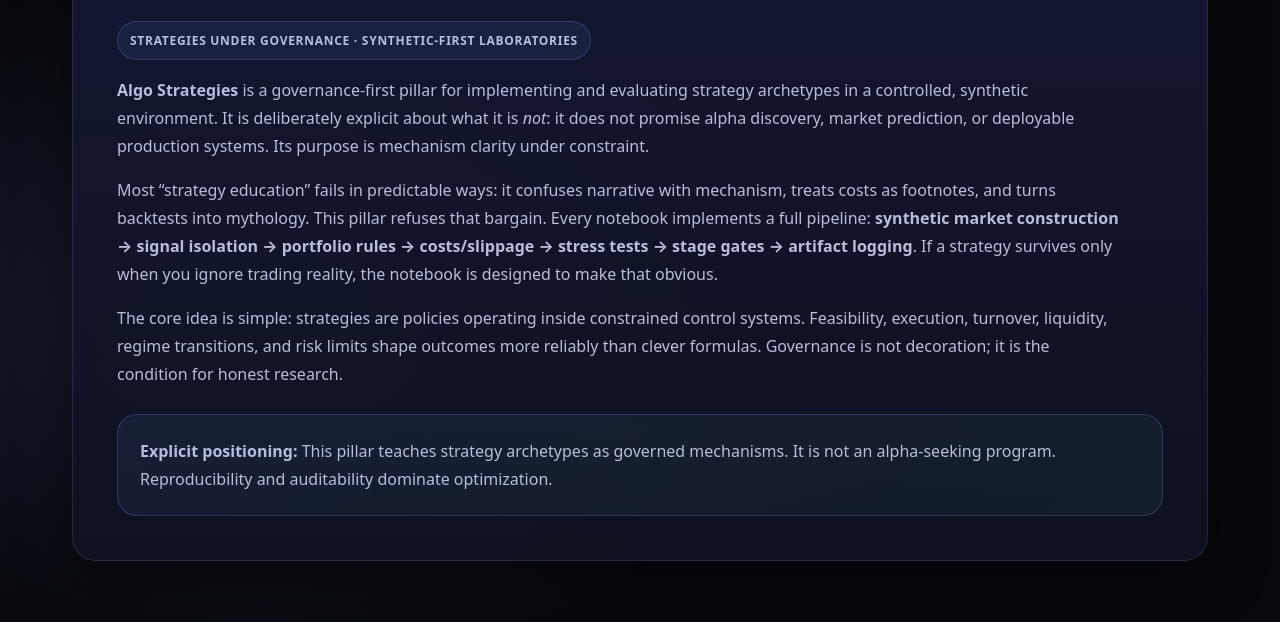
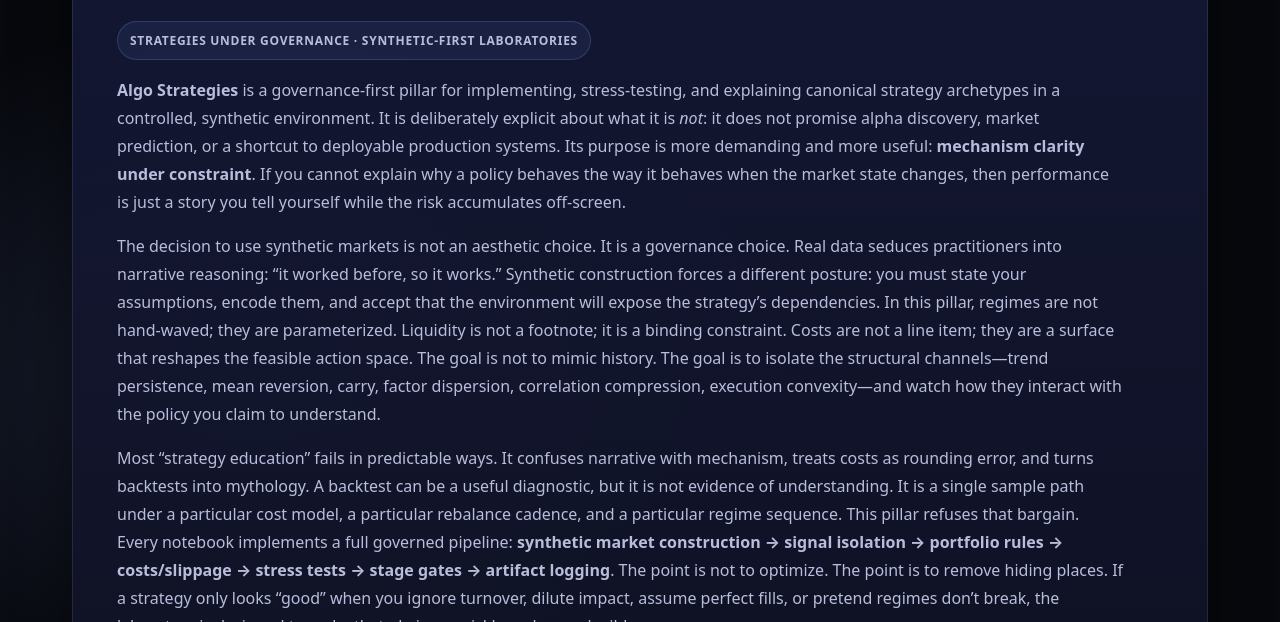
Before and after one commit to alexdibol/algo_strategies, a plain HTML site: page docs/index.html in a window 1280 px wide. Shown: the part 166-788 px from the top of the page. Drawn offline with Linux system fonts and the light colour scheme.

Commit message:
Update index.html

```diff
--- a/docs/index.html
+++ b/docs/index.html
@@ -125,31 +125,56 @@
 <body>
 <main class="container">
 
+
 <!-- INTRODUCTION -->
 <section class="hero">
   <h1>Algo Strategies</h1>
   <div class="pill">Strategies Under Governance · Synthetic-First Laboratories</div>
 
   <p>
-    <strong>Algo Strategies</strong> is a governance-first pillar for implementing and evaluating
-    strategy archetypes in a controlled, synthetic environment.
-    It is deliberately explicit about what it is <em>not</em>:
-    it does not promise alpha discovery, market prediction, or deployable production systems.
-    Its purpose is mechanism clarity under constraint.
+    <strong>Algo Strategies</strong> is a governance-first pillar for implementing, stress-testing, and
+    explaining canonical strategy archetypes in a controlled, synthetic environment. It is deliberately
+    explicit about what it is <em>not</em>: it does not promise alpha discovery, market prediction,
+    or a shortcut to deployable production systems. Its purpose is more demanding and more useful:
+    <strong>mechanism clarity under constraint</strong>. If you cannot explain why a policy behaves the way it
+    behaves when the market state changes, then performance is just a story you tell yourself while the
+    risk accumulates off-screen.
   </p>
 
   <p>
-    Most “strategy education” fails in predictable ways: it confuses narrative with mechanism,
-    treats costs as footnotes, and turns backtests into mythology.
-    This pillar refuses that bargain. Every notebook implements a full pipeline:
+    The decision to use synthetic markets is not an aesthetic choice. It is a governance choice.
+    Real data seduces practitioners into narrative reasoning: “it worked before, so it works.”
+    Synthetic construction forces a different posture: you must state your assumptions, encode them,
+    and accept that the environment will expose the strategy’s dependencies. In this pillar,
+    regimes are not hand-waved; they are parameterized. Liquidity is not a footnote; it is a binding
+    constraint. Costs are not a line item; they are a surface that reshapes the feasible action space.
+    The goal is not to mimic history. The goal is to isolate the structural channels—trend persistence,
+    mean reversion, carry, factor dispersion, correlation compression, execution convexity—and watch
+    how they interact with the policy you claim to understand.
+  </p>
+
+  <p>
+    Most “strategy education” fails in predictable ways. It confuses narrative with mechanism, treats
+    costs as rounding error, and turns backtests into mythology. A backtest can be a useful diagnostic,
+    but it is not evidence of understanding. It is a single sample path under a particular cost model,
+    a particular rebalance cadence, and a particular regime sequence. This pillar refuses that bargain.
+    Every notebook implements a full governed pipeline:
     <strong>synthetic market construction → signal isolation → portfolio rules → costs/slippage → stress tests → stage gates → artifact logging</strong>.
-    If a strategy survives only when you ignore trading reality, the notebook is designed to make that obvious.
+    The point is not to optimize. The point is to remove hiding places. If a strategy only looks “good”
+    when you ignore turnover, dilute impact, assume perfect fills, or pretend regimes don’t break,
+    the laboratory is designed to make that obvious quickly and reproducibly.
   </p>
 
   <p>
     The core idea is simple: strategies are policies operating inside constrained control systems.
-    Feasibility, execution, turnover, liquidity, regime transitions, and risk limits shape outcomes
-    more reliably than clever formulas. Governance is not decoration; it is the condition for honest research.
+    A signal may be clever, but realized outcomes are shaped by feasibility and control: execution,
+    turnover limits, liquidity floors, leverage caps, volatility targeting, drawdown stops, and
+    the geometry of correlation under stress. These are not implementation details; they are the
+    real strategy. Governance is therefore not decoration; it is the condition for honest research.
+    Each run produces a disciplined audit trail—manifests, risk logs, and deliverables—explicitly
+    marked <strong>Not verified</strong> until independently reviewed. That posture is the entire point:
+    a professional system is not defined by how confidently it speaks, but by how well it can be
+    reconstructed, challenged, and supervised.
   </p>
 
   <div class="callout">
@@ -158,16 +183,12 @@
   </div>
 </section>
 
+
+
 <!-- QUICK LINKS -->
 <section>
   <h2>Links</h2>
 
-  <div class="grid">
-    <div class="card">
-      <h3>Landing Page</h3>
-      <p>Public site for this pillar.</p>
-      <a href="https://alexdibol.github.io/algo_strategies" target="_blank" rel="noopener">Open Site</a>
-    </div>
 
     <div class="card">
       <h3>Repository</h3>
```
